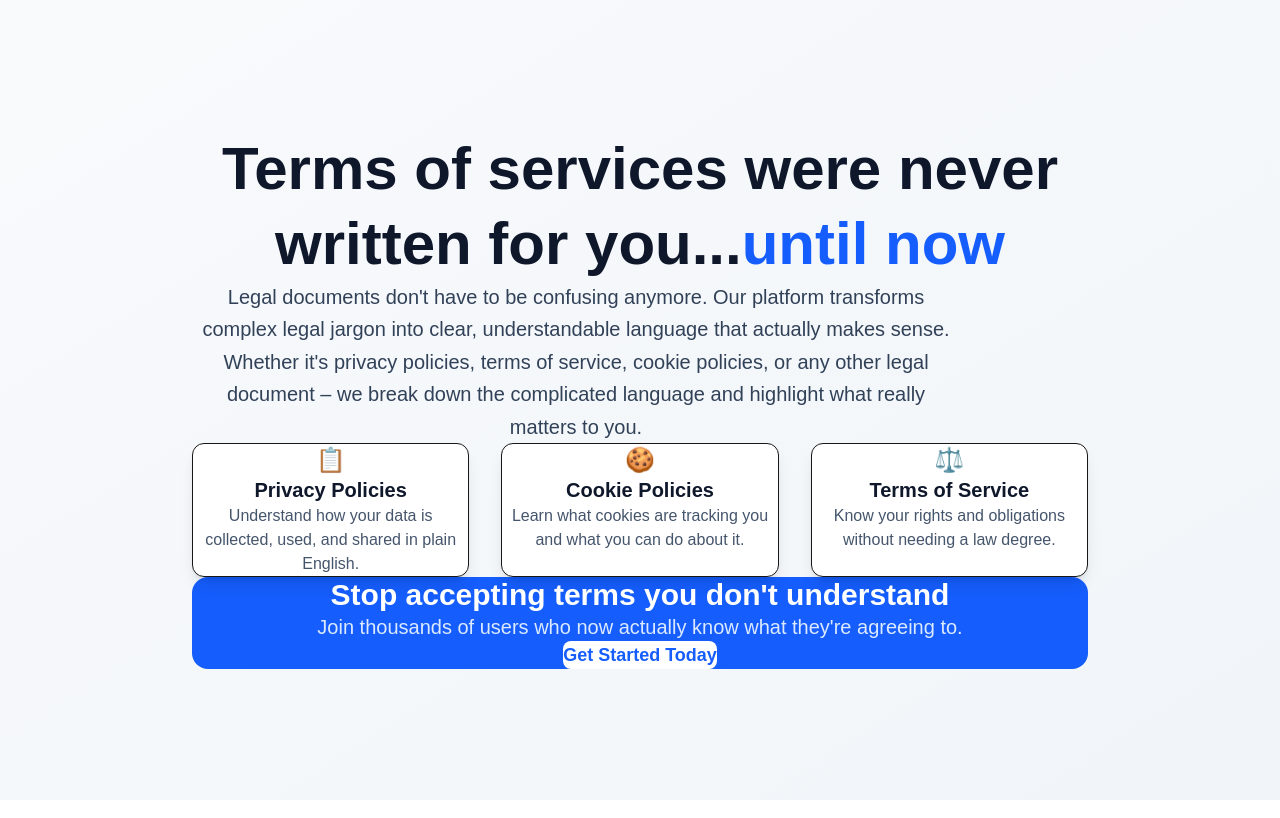
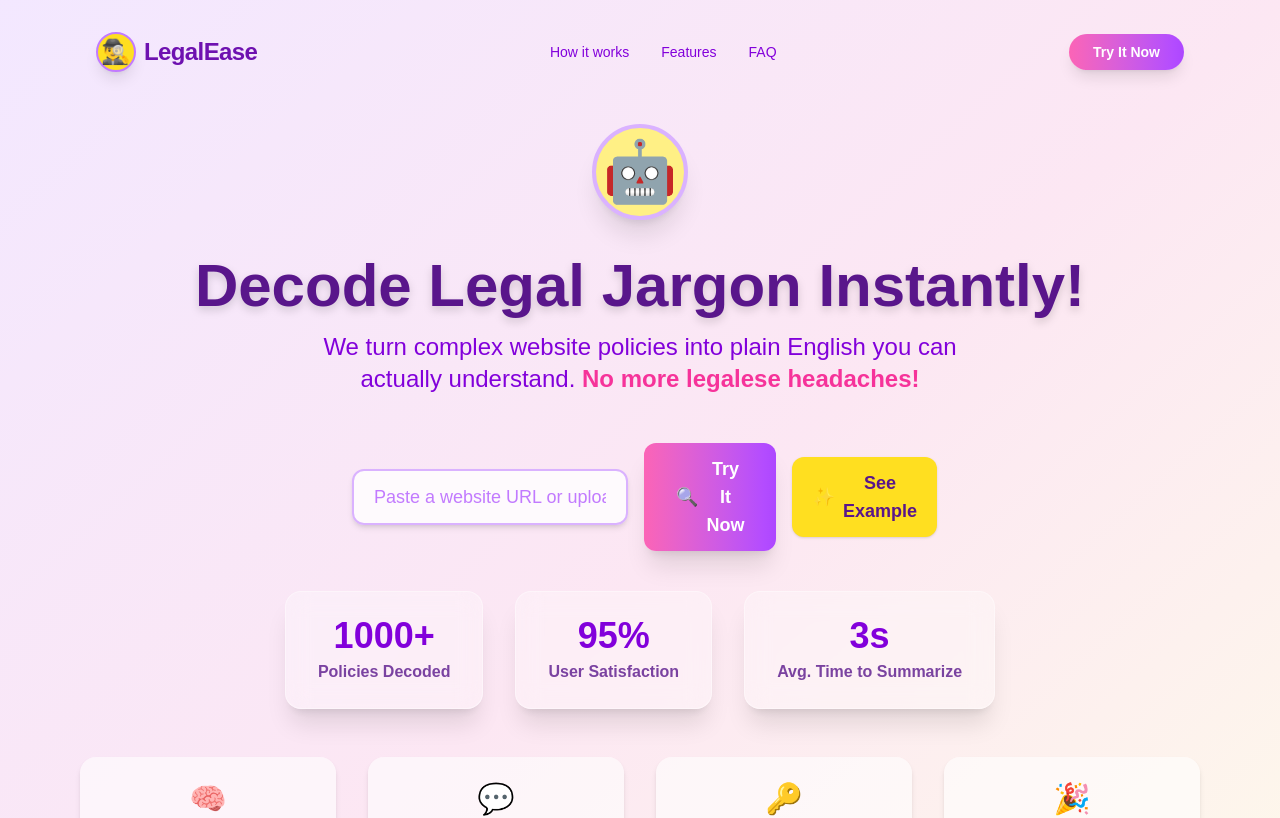
Before and after one commit to lvndry/toast, a Next.js app in the folder apps/frontend/: page / in a window 1280 px wide. Shown: the top 818 px of the page. Built offline with nearby package versions, Linux system fonts and the light colour scheme.

Commit message:
Providers + LandingPage

```diff
--- /dev/null
+++ b/apps/frontend/src/Providers.tsx
@@ -0,0 +1,8 @@
+"use client";
+
+import { ThemeProvider } from "next-themes";
+import { ReactNode } from "react";
+
+export default function Providers({ children }: { children: ReactNode; }) {
+  return <ThemeProvider>{children}</ThemeProvider>;
+}
--- a/apps/frontend/src/app/(landing)/LandingPage.tsx
+++ b/apps/frontend/src/app/(landing)/LandingPage.tsx
@@ -1,68 +1,3 @@
-export default function LandingPage() {
-  return (
-    <div className="min-h-screen bg-gradient-to-br from-slate-50 to-slate-100 flex items-center justify-center p-6">
-      <div className="max-w-4xl mx-auto text-center">
-        {/* Hero Section */}
-        <div className="mb-12">
-          <h1 className="text-4xl md:text-6xl font-bold text-slate-900 mb-8 leading-tight">
-            Terms of services were never written for you...
-            <span className="text-blue-600">until now</span>
-          </h1>
+import NewLandingPage from './NewLandingPage';
 
-          <div className="max-w-3xl mx-auto space-y-6 text-lg md:text-xl text-slate-700 leading-relaxed">
-            <p>
-              Legal documents don&apos;t have to be confusing anymore. Our platform transforms
-              complex legal jargon into clear, understandable language that actually makes sense.
-            </p>
-
-            <p>
-              Whether it&apos;s privacy policies, terms of service, cookie policies, or any other
-              legal document – we break down the complicated language and highlight what
-              really matters to you.
-            </p>
-          </div>
-        </div>
-
-        {/* Features Section */}
-        <div className="grid md:grid-cols-3 gap-8 mb-12">
-          <div className="bg-white p-6 rounded-xl shadow-lg border">
-            <div className="text-blue-600 text-2xl mb-4">📋</div>
-            <h3 className="text-xl font-semibold text-slate-900 mb-3">Privacy Policies</h3>
-            <p className="text-slate-600">
-              Understand how your data is collected, used, and shared in plain English.
-            </p>
-          </div>
-
-          <div className="bg-white p-6 rounded-xl shadow-lg border">
-            <div className="text-blue-600 text-2xl mb-4">🍪</div>
-            <h3 className="text-xl font-semibold text-slate-900 mb-3">Cookie Policies</h3>
-            <p className="text-slate-600">
-              Learn what cookies are tracking you and what you can do about it.
-            </p>
-          </div>
-
-          <div className="bg-white p-6 rounded-xl shadow-lg border">
-            <div className="text-blue-600 text-2xl mb-4">⚖️</div>
-            <h3 className="text-xl font-semibold text-slate-900 mb-3">Terms of Service</h3>
-            <p className="text-slate-600">
-              Know your rights and obligations without needing a law degree.
-            </p>
-          </div>
-        </div>
-
-        {/* CTA Section */}
-        <div className="bg-blue-600 text-white p-8 rounded-2xl">
-          <h2 className="text-2xl md:text-3xl font-bold mb-4">
-            Stop accepting terms you don&apos;t understand
-          </h2>
-          <p className="text-xl mb-6 text-blue-100">
-            Join thousands of users who now actually know what they&apos;re agreeing to.
-          </p>
-          <button className="bg-white text-blue-600 px-8 py-3 rounded-lg font-semibold text-lg hover:bg-blue-50 transition-colors">
-            Get Started Today
-          </button>
-        </div>
-      </div>
-    </div>
-  );
-}
+export default NewLandingPage;
--- /dev/null
+++ b/apps/frontend/src/app/(landing)/NewLandingPage.tsx
@@ -0,0 +1,104 @@
+"use client";
+
+import { ReactNode, useState } from "react";
+
+interface StatCardProps {
+  value: string;
+  label: string;
+  className?: string;
+}
+
+const StatCard = ({ value, label, className = "" }: StatCardProps) => (
+  <div className={`backdrop-blur-md bg-white/30 border border-white/40 rounded-2xl px-8 py-6 shadow-xl flex flex-col items-center ${className}`}>
+    <div className="text-4xl font-extrabold text-purple-700 mb-1">{value}</div>
+    <div className="text-purple-900/80 text-base font-semibold text-center">{label}</div>
+  </div>
+);
+
+interface FeatureProps {
+  icon: ReactNode;
+  title: string;
+  desc: string;
+}
+
+const Feature = ({ icon, title, desc }: FeatureProps) => (
+  <div className="flex flex-col items-center bg-white/60 rounded-2xl p-6 shadow-md w-64">
+    <div className="text-3xl mb-2">{icon}</div>
+    <div className="font-bold text-lg text-purple-800 mb-1">{title}</div>
+    <div className="text-purple-700 text-sm text-center">{desc}</div>
+  </div>
+);
+
+export default function NewLandingPage() {
+  const [input, setInput] = useState("");
+
+  return (
+    <div className="min-h-screen w-full bg-gradient-to-br from-purple-100 via-pink-100 to-yellow-50 relative flex flex-col items-center overflow-x-hidden">
+      {/* Top Nav */}
+      <header className="w-full max-w-6xl flex justify-between items-center px-8 py-8 z-20">
+        <div className="flex items-center gap-2">
+          {/* Mascot/Logo */}
+          <div className="w-10 h-10 bg-yellow-300 rounded-full flex items-center justify-center shadow-lg border-2 border-purple-400">
+            <span className="text-2xl">🕵️‍♂️</span>
+          </div>
+          <span className="font-extrabold text-2xl text-purple-800 tracking-tight">LegalEase</span>
+        </div>
+        <nav className="hidden md:flex gap-8 text-purple-700 text-sm font-medium">
+          <a href="#" className="hover:text-purple-900 transition">How it works</a>
+          <a href="#" className="hover:text-purple-900 transition">Features</a>
+          <a href="#" className="hover:text-purple-900 transition">FAQ</a>
+        </nav>
+        <a href="#" className="bg-gradient-to-r from-pink-400 to-purple-500 text-white font-semibold px-6 py-2 rounded-full shadow-lg hover:scale-105 transition text-sm">Try It Now</a>
+      </header>
+
+      {/* Hero Section */}
+      <section className="flex flex-col items-center justify-center flex-1 w-full relative z-10 mt-8 mb-16">
+        {/* Mascot and Headline */}
+        <div className="flex flex-col items-center mb-6">
+          <div className="w-24 h-24 rounded-full bg-yellow-200 border-4 border-purple-300 flex items-center justify-center shadow-xl mb-4 animate-bounce">
+            <span className="text-6xl">🤖</span>
+          </div>
+          <h1 className="text-4xl md:text-6xl font-extrabold text-purple-900 text-center mb-2 leading-tight drop-shadow-lg">
+            Decode Legal Jargon Instantly!
+          </h1>
+          <p className="text-purple-700 text-lg md:text-2xl text-center max-w-2xl mb-6 font-medium">
+            We turn complex website policies into plain English you can actually understand. <span className="text-pink-500 font-bold">No more legalese headaches!</span>
+          </p>
+        </div>
+        {/* Demo Input */}
+        <div className="flex flex-col md:flex-row items-center gap-4 mb-10 w-full max-w-xl">
+          <input
+            className="flex-1 px-5 py-3 rounded-xl border-2 border-purple-300 focus:border-pink-400 outline-none text-lg shadow-md bg-white/80 placeholder-purple-400"
+            placeholder="Paste a website URL or upload a file..."
+            value={input}
+            onChange={e => setInput(e.target.value)}
+          />
+          <button className="bg-gradient-to-r from-pink-400 to-purple-500 text-white px-8 py-3 rounded-xl font-bold text-lg shadow-xl hover:scale-105 transition flex items-center gap-2">
+            <span>🔍</span> Try It Now
+          </button>
+          <button className="bg-yellow-300 text-purple-900 px-5 py-3 rounded-xl font-bold text-lg shadow hover:bg-yellow-400 transition flex items-center gap-2">
+            <span>✨</span> See Example
+          </button>
+        </div>
+        {/* Fun Stat Cards */}
+        <div className="flex flex-wrap gap-8 justify-center mb-12">
+          <StatCard value="1000+" label="Policies Decoded" />
+          <StatCard value="95%" label="User Satisfaction" />
+          <StatCard value="3s" label="Avg. Time to Summarize" />
+        </div>
+        {/* Features */}
+        <div className="flex flex-wrap gap-8 justify-center mb-16">
+          <Feature icon={<span>🧠</span>} title="AI-Powered Summaries" desc="Get the gist of any policy in seconds—no more endless scrolling." />
+          <Feature icon={<span>💬</span>} title="Ask Anything" desc="Type your questions and get clear, friendly answers about any document." />
+          <Feature icon={<span>🔑</span>} title="Key Points Only" desc="We highlight what matters most—skip the fluff, spot the risks." />
+          <Feature icon={<span>🎉</span>} title="Fun & Friendly" desc="Legal doesn't have to be boring. Enjoy a playful, easy experience!" />
+        </div>
+      </section>
+
+      {/* Footer */}
+      <footer className="w-full max-w-6xl mx-auto text-center text-purple-400 text-base py-8 border-t border-purple-200 z-10 relative font-semibold">
+        Not a lawyer, but your best legal sidekick! 🚀
+      </footer>
+    </div>
+  );
+}
--- a/apps/frontend/src/app/globals.css
+++ b/apps/frontend/src/app/globals.css
@@ -10,12 +10,6 @@
     --foreground: #ededed;
 }
 
-html,
-body {
-    max-width: 100vw;
-    overflow-x: hidden;
-}
-
 body {
     color: var(--foreground);
     background-color: var(--background);
@@ -24,17 +18,6 @@ body {
     -moz-osx-font-smoothing: grayscale;
 }
 
-* {
-    box-sizing: border-box;
-    padding: 0;
-    margin: 0;
-}
-
-a {
-    color: inherit;
-    text-decoration: none;
-}
-
 @media (prefers-color-scheme: dark) {
     html {
         color-scheme: dark;
--- a/apps/frontend/src/app/layout.tsx
+++ b/apps/frontend/src/app/layout.tsx
@@ -1,7 +1,8 @@
 import type { Metadata } from 'next';
-import { ThemeProvider } from 'next-themes';
 import localFont from 'next/font/local';
 import type { ReactNode } from 'react';
+
+import Providers from '@/Providers';
 
 import './globals.css';
 
@@ -25,7 +26,7 @@ export default function RootLayout({ children }: Readonly<{ children: ReactNode;
   return (
     <html lang='en'>
       <body className={`${geistSans.variable} ${geistMono.variable}`}>
-        <ThemeProvider>{children}</ThemeProvider>
+        <Providers>{children}</Providers>
       </body>
     </html>
   );
--- a/apps/frontend/src/app/page.tsx
+++ b/apps/frontend/src/app/page.tsx
@@ -1,10 +1,5 @@
 import LandingPage from '@/app/(landing)/LandingPage';
 
-/**
- * The main page component that renders the LandingPage component.
- *
- * @returns {JSX.Element} The rendered LandingPage component.
- */
 export default function Page() {
   return <LandingPage />;
 }
```
Also changed, not shown: 1 other file (tests, documents, lock files or other folders).
